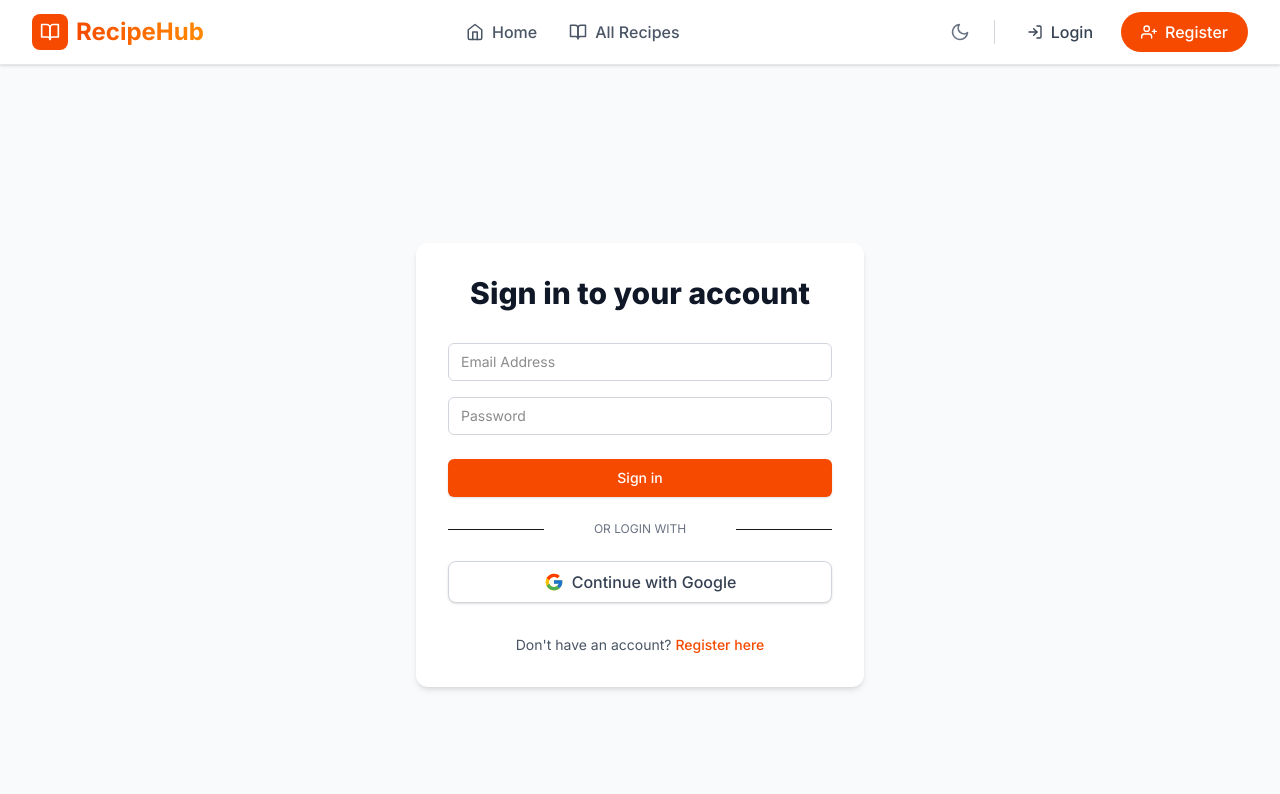
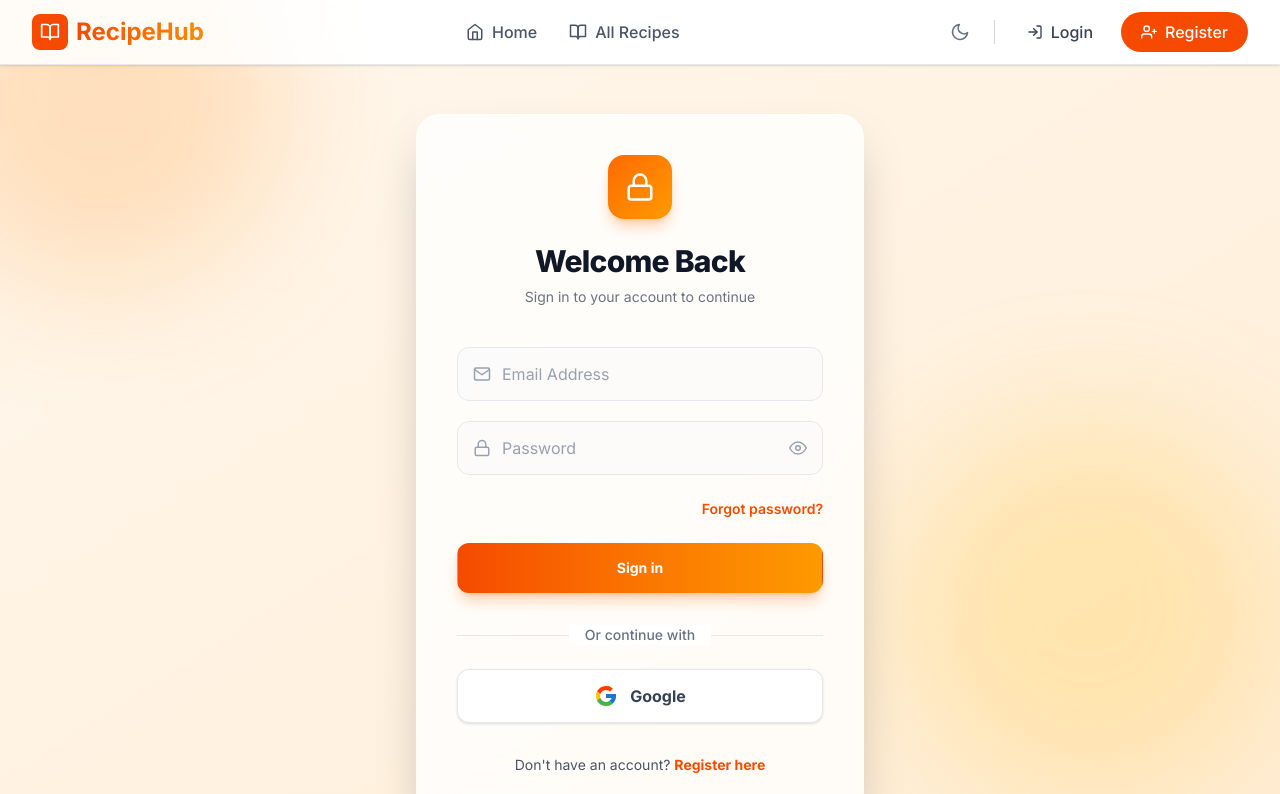
Before and after one commit to towfiqurv360/B13-Assignment-10-client-site, a Next.js app: page /login in a window 1280 px wide. Shown: the top 794 px of the page. Built offline with nearby package versions, Linux system fonts and the light colour scheme; no server answers.

Commit message:
feat(auth): upgrade login page with glassmorphism and password visibility toggle

```diff
--- a/src/app/login/page.js
+++ b/src/app/login/page.js
@@ -1,4 +1,6 @@
+// src/app/login/page.js
 "use client";
+import toast from "react-hot-toast";
 import { useState } from "react";
 import { useRouter } from "next/navigation";
 import Link from "next/link";
@@ -6,6 +8,7 @@ import { axiosSecure } from "@/lib/axios";
 import Cookies from "js-cookie";
 import { motion } from "framer-motion";
 import { FcGoogle } from "react-icons/fc";
+import { FiMail, FiLock, FiAlertCircle, FiEye, FiEyeOff } from "react-icons/fi";
 import { useAuth } from "@/context/AuthContext";
 
 export default function LoginPage() {
@@ -13,6 +16,7 @@ export default function LoginPage() {
   const [formData, setFormData] = useState({ email: "", password: "" });
   const [error, setError] = useState("");
   const [loading, setLoading] = useState(false);
+  const [showPassword, setShowPassword] = useState(false);
   const { googleSignIn } = useAuth();
 
   const handleSubmit = async (e) => {
@@ -23,7 +27,6 @@ export default function LoginPage() {
     try {
       const res = await axiosSecure.post("/auth/login", formData);
       if (res.status === 200) {
-
         Cookies.set("token", "logged_in", { expires: 7 });
 
         localStorage.setItem("user", JSON.stringify({
@@ -33,8 +36,8 @@ export default function LoginPage() {
           image: res.data.image
         }));
 
-        alert("Login successful!");
-        router.push("/dashboard");
+        toast.success("Login successful!");
+        window.location.href = "/dashboard";
       }
     } catch (err) {
       setError(err.response?.data?.message || "Invalid email or password");
@@ -44,51 +47,131 @@ export default function LoginPage() {
   };
 
   return (
-    <div className="min-h-screen flex items-center justify-center bg-gray-50 py-12 px-4 sm:px-6 lg:px-8">
+    <div className="min-h-screen flex items-center justify-center bg-gradient-to-br from-orange-50 to-orange-100 dark:from-gray-950 dark:to-gray-900 py-12 px-4 sm:px-6 lg:px-8 transition-colors duration-500">
+
+      <div className="absolute top-0 left-0 w-full h-full overflow-hidden pointer-events-none z-0">
+        <div className="absolute -top-24 -left-24 w-96 h-96 bg-orange-400/20 dark:bg-orange-600/10 rounded-full blur-3xl"></div>
+        <div className="absolute bottom-0 right-0 w-96 h-96 bg-amber-400/20 dark:bg-amber-600/10 rounded-full blur-3xl"></div>
+      </div>
+
       <motion.div
-        initial={{ opacity: 0, y: 20 }} animate={{ opacity: 1, y: 0 }}
-        className="max-w-md w-full bg-white p-8 rounded-xl shadow-md space-y-8"
+        initial={{ opacity: 0, y: 30 }}
+        animate={{ opacity: 1, y: 0 }}
+        transition={{ duration: 0.5, ease: "easeOut" }}
+        className="max-w-md w-full bg-white/80 dark:bg-gray-900/80 backdrop-blur-xl p-8 sm:p-10 rounded-3xl shadow-2xl border border-white/40 dark:border-gray-800 z-10"
       >
-        <div>
-          <h2 className="text-center text-3xl font-extrabold text-gray-900">Sign in to your account</h2>
+        <div className="text-center mb-10">
+          <motion.div
+            initial={{ scale: 0 }}
+            animate={{ scale: 1 }}
+            transition={{ delay: 0.2, type: "spring", stiffness: 150 }}
+            className="w-16 h-16 bg-gradient-to-br from-orange-500 to-amber-500 text-white rounded-2xl flex items-center justify-center mx-auto mb-6 shadow-lg shadow-orange-500/30"
+          >
+            <FiLock className="text-3xl" />
+          </motion.div>
+          <h2 className="text-3xl font-extrabold text-gray-900 dark:text-white tracking-tight">
+            Welcome Back
+          </h2>
+          <p className="mt-2 text-sm text-gray-500 dark:text-gray-400">
+            Sign in to your account to continue
+          </p>
         </div>
-        <form className="mt-8 space-y-6" onSubmit={handleSubmit}>
-          {error && <div className="text-red-500 text-sm text-center bg-red-50 p-2 rounded">{error}</div>}
-          <div className="space-y-4">
+
+        <form className="space-y-6" onSubmit={handleSubmit}>
+
+          {error && (
+            <motion.div
+              initial={{ opacity: 0, x: -10 }}
+              animate={{ opacity: 1, x: 0 }}
+              className="flex items-center gap-2 p-4 text-sm text-red-600 dark:text-red-400 bg-red-50 dark:bg-red-900/20 rounded-xl border border-red-100 dark:border-red-900/50"
+            >
+              <FiAlertCircle className="text-lg flex-shrink-0" />
+              <p>{error}</p>
+            </motion.div>
+          )}
+
+          <div className="space-y-5">
+            <div className="relative group">
+              <div className="absolute inset-y-0 left-0 pl-4 flex items-center pointer-events-none text-gray-400 group-focus-within:text-orange-500 transition-colors">
+                <FiMail className="text-lg" />
+              </div>
               <input
-              type="email" required placeholder="Email Address"
-              className="appearance-none block w-full px-3 py-2 border border-gray-300 rounded-md focus:outline-none focus:ring-orange-500 focus:border-orange-500 sm:text-sm"
+                type="email"
+                required
+                placeholder="Email Address"
+                className="block w-full pl-11 pr-4 py-3.5 bg-gray-50/50 dark:bg-gray-800/50 border border-gray-200 dark:border-gray-700 rounded-xl text-gray-900 dark:text-white placeholder-gray-400 focus:outline-none focus:ring-2 focus:ring-orange-500/50 focus:border-orange-500 transition-all duration-300"
                 onChange={(e) => setFormData({ ...formData, email: e.target.value })}
               />
+            </div>
+
+            <div className="relative group">
+              <div className="absolute inset-y-0 left-0 pl-4 flex items-center pointer-events-none text-gray-400 group-focus-within:text-orange-500 transition-colors">
+                <FiLock className="text-lg" />
+              </div>
               <input
-              type="password" required placeholder="Password"
-              className="appearance-none block w-full px-3 py-2 border border-gray-300 rounded-md focus:outline-none focus:ring-orange-500 focus:border-orange-500 sm:text-sm"
+                type={showPassword ? "text" : "password"}
+                required
+                placeholder="Password"
+                className="block w-full pl-11 pr-12 py-3.5 bg-gray-50/50 dark:bg-gray-800/50 border border-gray-200 dark:border-gray-700 rounded-xl text-gray-900 dark:text-white placeholder-gray-400 focus:outline-none focus:ring-2 focus:ring-orange-500/50 focus:border-orange-500 transition-all duration-300"
                 onChange={(e) => setFormData({ ...formData, password: e.target.value })}
               />
+              <button
+                type="button"
+                onClick={() => setShowPassword(!showPassword)}
+                className="absolute inset-y-0 right-0 pr-4 flex items-center text-gray-400 hover:text-orange-500 cursor-pointer transition-colors focus:outline-none"
+              >
+                {showPassword ? <FiEyeOff className="text-lg" /> : <FiEye className="text-lg" />}
+              </button>
             </div>
+          </div>
+
+          <div className="flex items-center justify-end">
+            <Link href="#" className="text-sm font-semibold text-orange-600 hover:text-orange-500 dark:text-orange-500 dark:hover:text-orange-400 transition-colors">
+              Forgot password?
+            </Link>
+          </div>
+
           <button
-            type="submit" disabled={loading}
-            className="w-full flex justify-center py-2 px-4 border border-transparent rounded-md shadow-sm text-sm font-medium text-white bg-orange-600 hover:bg-orange-700 focus:outline-none focus:ring-2 focus:ring-offset-2 focus:ring-orange-500 disabled:bg-orange-300"
+            type="submit"
+            disabled={loading}
+            className="w-full flex justify-center items-center gap-2 py-3.5 px-4 border border-transparent rounded-xl shadow-lg shadow-orange-500/30 text-sm font-bold text-white bg-gradient-to-r from-orange-600 to-amber-500 hover:from-orange-700 hover:to-amber-600 focus:outline-none focus:ring-2 focus:ring-offset-2 focus:ring-orange-500 dark:focus:ring-offset-gray-900 disabled:opacity-70 disabled:cursor-not-allowed transform hover:-translate-y-0.5 transition-all duration-300"
           >
-            {loading ? "Signing in..." : "Sign in"}
+            {loading ? (
+              <>
+                <div className="w-5 h-5 border-2 border-white/30 border-t-white rounded-full animate-spin"></div>
+                Signing in...
+              </>
+            ) : "Sign in"}
           </button>
-          <div className="mt-4 flex items-center justify-between">
-  <span className="border-b w-1/5 lg:w-1/4"></span>
-  <span className="text-xs text-center text-gray-500 uppercase">or login with</span>
-  <span className="border-b w-1/5 lg:w-1/4"></span>
+
+          <div className="mt-8 relative">
+            <div className="absolute inset-0 flex items-center" aria-hidden="true">
+              <div className="w-full border-t border-gray-200 dark:border-gray-700"></div>
+            </div>
+            <div className="relative flex justify-center text-sm">
+              <span className="px-4 bg-white dark:bg-gray-900 text-gray-500 dark:text-gray-400 font-medium">
+                Or continue with
+              </span>
+            </div>
           </div>
 
           <button
             type="button"
             onClick={googleSignIn}
-  className="w-full flex items-center justify-center gap-2 mt-4 bg-white border border-gray-300 text-gray-700 px-4 py-2 rounded-lg hover:bg-gray-50 transition shadow-sm font-medium"
+            className="w-full flex items-center justify-center gap-3 py-3.5 px-4 rounded-xl border border-gray-200 dark:border-gray-700 bg-white dark:bg-gray-800 text-gray-700 dark:text-gray-200 font-bold hover:bg-gray-50 dark:hover:bg-gray-700 focus:outline-none focus:ring-2 focus:ring-offset-2 focus:ring-gray-200 dark:focus:ring-offset-gray-900 transform hover:-translate-y-0.5 transition-all duration-300 shadow-sm"
           >
-  <FcGoogle className="text-xl" />
-  Continue with Google
+            <FcGoogle className="text-2xl" />
+            Google
           </button>
         </form>
-        <div className="text-center text-sm">
-          <p className="text-gray-600">Don't have an account? <Link href="/register" className="font-medium text-orange-600 hover:text-orange-500">Register here</Link></p>
+
+        <div className="mt-8 text-center text-sm">
+          <p className="text-gray-600 dark:text-gray-400">
+            Don't have an account?{" "}
+            <Link href="/register" className="font-bold text-orange-600 hover:text-orange-700 dark:text-orange-500 dark:hover:text-orange-400 transition-colors">
+              Register here
+            </Link>
+          </p>
         </div>
       </motion.div>
     </div>
```
Lines whose indentation alone changed are shown as unchanged.
